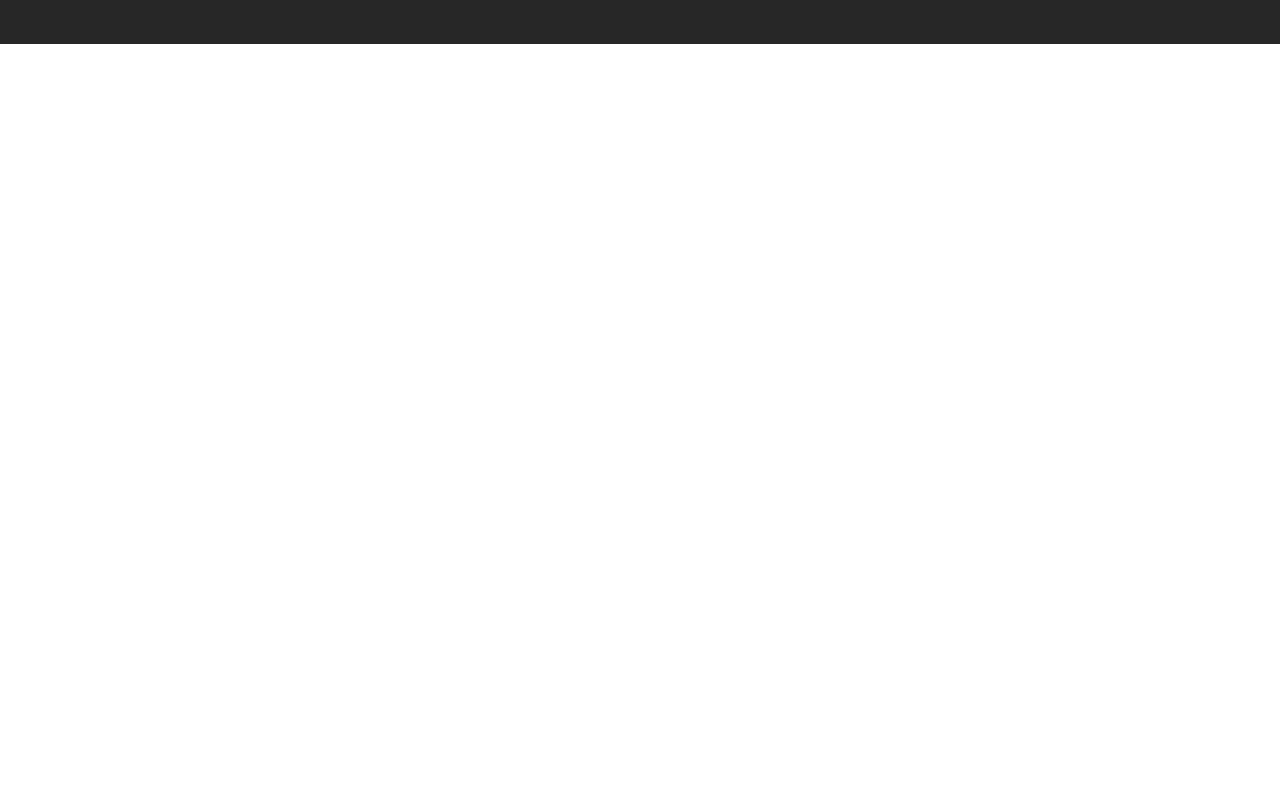
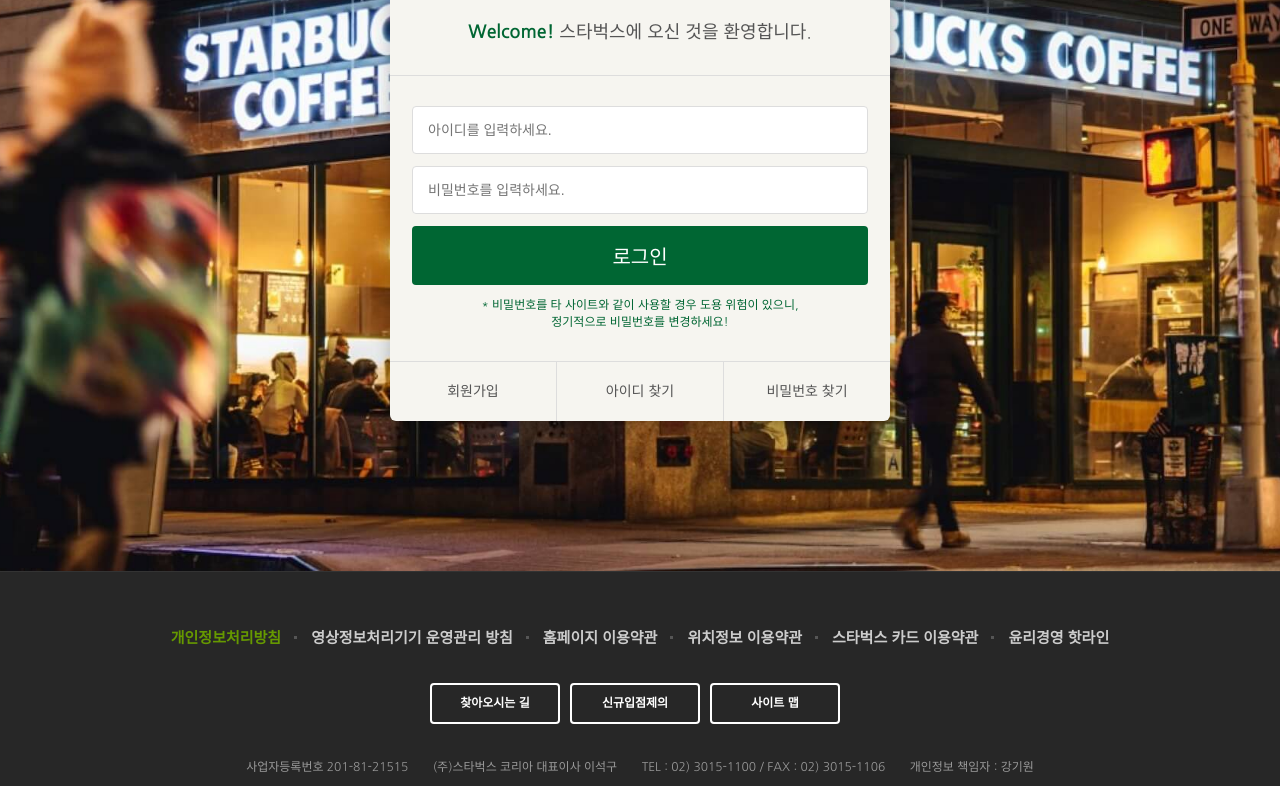
Before and after one commit to jjuny4720/StarbucksProject, a plain HTML site: page signin/index.html in a window 1280 px wide. Shown: the part 296-1082 px from the top of the page. Before the commit the page ends 800 px from the top, so only its background shows below. Drawn offline with nearby package versions, Linux system fonts and the light colour scheme.

Commit message:
add login page

```diff
--- a/css/common.css
+++ b/css/common.css
@@ -27,7 +27,7 @@
   border: 2px solid #333;
   border-radius: 4px;
   color: #333;
-  font-size: 16px;
+  font-size: 20px;
   font-weight: 700;
   text-align: center;
   cursor: pointer;
@@ -296,7 +296,7 @@
 }
 footer .menu li a{
   color: #ccc;
-  font-size: 12px;
+  font-size: 15px;
   font-weight: 700;
   padding: 15px;
   display: block;
--- /dev/null
+++ b/css/signin.css
@@ -0,0 +1,79 @@
+.signin {
+  margin-top: 120px;
+  padding: 100px 0 150px;
+  background-image: url("../images/signin_bg.jpg");
+  background-repeat: no-repeat;
+  background-position: center;
+  background-attachment: fixed;
+  background-size: cover;
+}
+.signin h1{
+  color: #fff;
+  font-size: 30px;
+  font-weight: 700;
+  text-align: center;
+  margin-bottom: 24px;
+}
+.signin .signin__card{
+  width: 500px;
+  margin: 0 auto;
+  border-radius: 6px;
+  background-color: #F6F5F0;
+  box-shadow: 2px 2px 20px rgba(0,0,0,.3);
+  color: #555;
+}
+.signin__card h2{
+  padding: 30px;
+  font-size: 18px;
+  text-align: center;
+  border-bottom: 1px solid #ddd;
+}
+.signin__card h2 strong{
+  font-weight: 700;
+  color: #006633;
+}
+.signin__card form{
+  padding: 30px 22px;
+}
+.signin__card form input{
+  width: 100%;
+  margin-bottom: 12px;
+  padding: 15px;
+  border: 1px solid #ddd;
+  border-radius: 4px;
+  outline: none;
+  box-sizing: border-box;
+  font-size: 14px;
+}
+.signin__card form [type="submit"]{
+  background-color: #006633;
+  border: none;
+  color: #fff;
+  font-size: 20px;
+  cursor: pointer;
+}
+.signin__card form p{
+  font-size: 12px;
+  color: #006633;
+  text-align: center;
+}
+.signin__card .actions{
+  display: flex;
+  border-top: 1px solid #ddd;
+}
+.signin__card .actions a{
+  flex-grow: 1;
+  flex-basis: 0;
+  text-align: center;
+  padding: 20px;
+  color: #555;
+  font-size: 14px;
+  border-right: 1px solid #ddd;
+}
+
+.signin__card .actions a:last-child{
+  border-right: none;
+}
+.signin__card .actions a:hover{
+  text-decoration: underline;
+}
--- a/signin/index.html
+++ b/signin/index.html
@@ -45,6 +45,7 @@
   <link rel="stylesheet" href="https://fonts.googleapis.com/icon?family=Material+Icons">
   <!-- google material.io에서 갖가지 icon들을 사용할 수 있다. -->
   <link rel="stylesheet" href="../css/common.css" />
+  <link rel="stylesheet" href="../css/signin.css" />
 
   <script defer src="../js/common.js"></script>
 </head>
@@ -384,7 +385,28 @@
     </header>
 
 
-<section class=""
+<section class="signin">
+  <h1>로그인</h1>
+  <div class="signin__card">
+    <h2>
+     <strong>Welcome!</strong> 스타벅스에 오신 것을 환영합니다.
+    </h2>
+    <form>
+      <input type="text" placeholder="아이디를 입력하세요.">
+      <input type="password" placeholder="비밀번호를 입력하세요.">
+      <input type="submit" value="로그인">
+      <p>
+        * 비밀번호를 타 사이트와 같이 사용할 경우 도용 위험이 있으니,<br />
+        정기적으로 비밀번호를 변경하세요!
+      </p>
+    </form>
+    <div class="actions">
+      <a href="javscript:void(0)">회원가입</a>
+      <a href="javscript:void(0)">아이디 찾기</a>
+      <a href="javscript:void(0)">비밀번호 찾기</a>
+    </div>
+  </div>
+</section>
 
 
 <!-- FOOTER -->
```
